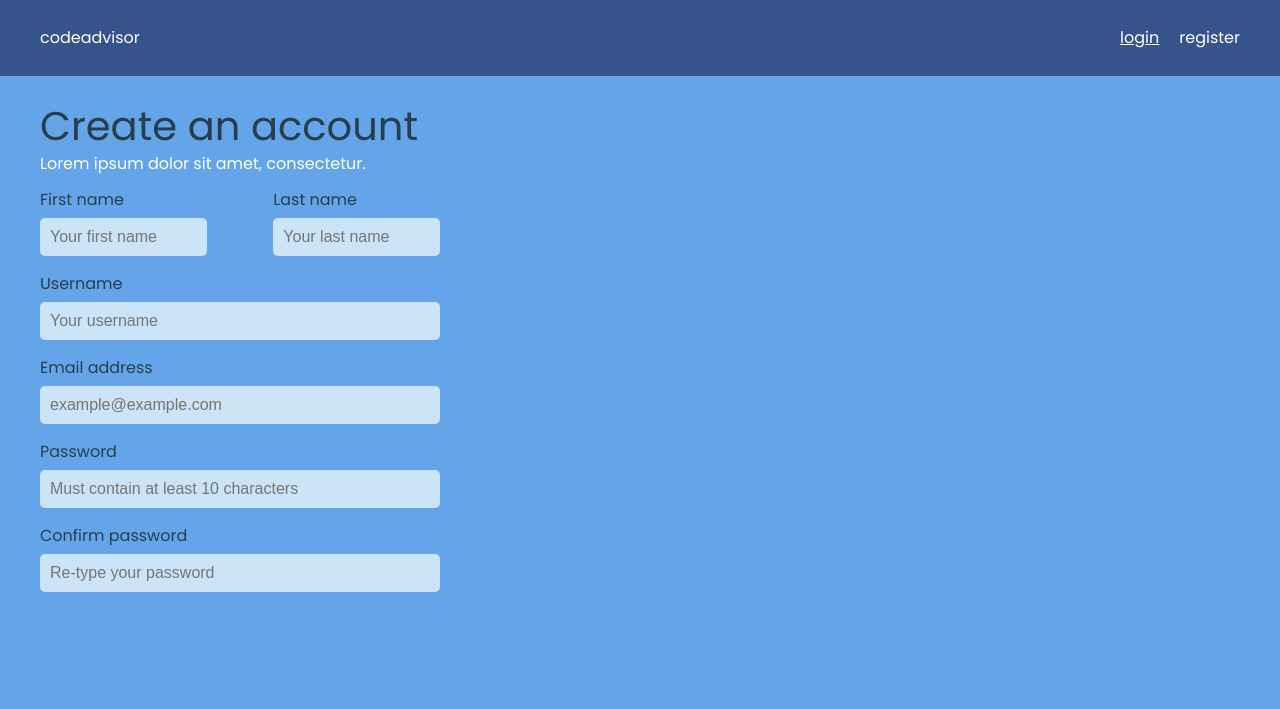
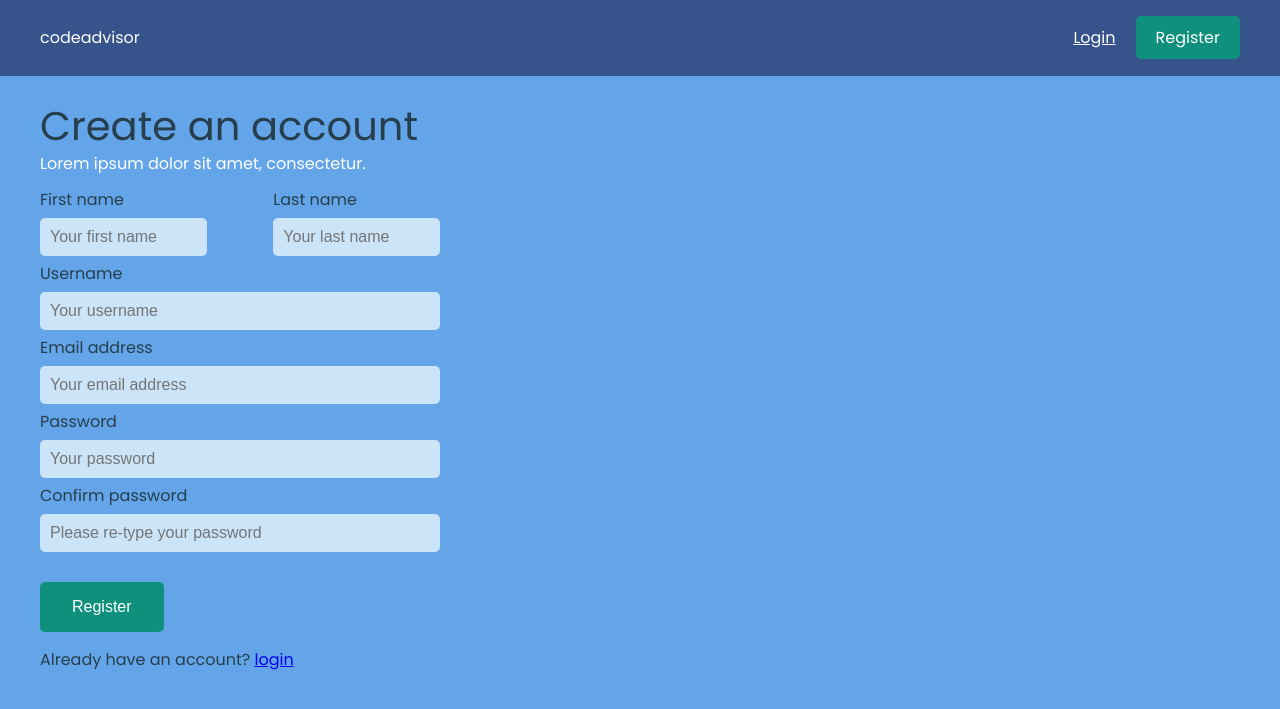
Before and after one commit to chipchap31/codeadvisor, a Flask app: page /register in a window 1280 px wide. Shown: the top 709 px of the page. Run offline with Flask 2, Linux system fonts and the light colour scheme; some libraries are stand-ins or nearby versions.

Commit message:
playing with flask blueprint

```diff
--- a/app.py
+++ b/app.py
@@ -1,9 +1,12 @@
 from mongo import Mongo
-from flask import Flask, render_template, request, make_response, redirect
+from flask import Blueprint, Flask, render_template, request, make_response, redirect
 import os
+from middlewares.user_middlewares import require_login
 
+from routes.user_routes import user
 app = Flask(__name__)
 
+app.register_blueprint(user)
 # we extract the mongo uri from the env
 MONGO_URI = os.environ.get("MONGO_URI")
 
@@ -14,13 +17,52 @@ db = Mongo(MONGO_URI)
 
 @app.route("/")
 def index():
+    # we define a reusable method @ user_authenticate that redirects the
+    # page depending on whether the user is logged In or not
+    user = require_login(request.cookies)
+    print(user)
+    if user:
+        # true if the user is currently logged in
+        return redirect("/" + user["user_name"])
     return render_template("index.html")
 
 
-@app.route("/register")
+@app.route("/register", methods=["POST", "GET"])
 def register():
+    if request.method == "POST":
 
+        # register a new user
+        if db.register_user(request.form):
+            return "Registered"
+        else:
+            return render_template("register.html", input=request.form, error=True, message=db.fetch_error())
+        return "Posted"
     return render_template("register.html")
+
+
+@app.route("/login", methods=["POST", "GET"])
+def login():
+    if request.method == "POST":
+        # authenticate user
+        user_fetch = db.login_user(request.form)
+
+        if not user_fetch:
+
+            return render_template("login.html", error=True, message=db.fetch_error())
+
+            # no user was found
+
+        response = make_response(redirect("/"))
+        response.set_cookie("user_data", user_fetch)
+        return response
+    return render_template("login.html")
+
+
+@app.route("/logout")
+def logout():
+    response = make_response(redirect("/"))
+    response.delete_cookie('user_data')
+    return response
 
 
 if __name__ == "__main__":
--- a/static/sass/base/colour.sass
+++ b/static/sass/base/colour.sass
@@ -2,11 +2,19 @@ $dark_blue: #273e4c
 $indigo: #37538c
 $blue: #64a5e9
 $light_blue: #cbe4f8
+$red: #8c1c1c
+$green: #0e907d
 .bg_indigo
     background-color: $indigo
 .bg_blue
     background-color: $blue
 .bg_light_blue
     background-color: $light_blue
+
+.bg_green
+    background-color: $green
 .color_white
     color: white
+
+.color_error
+    color: $red
--- a/static/sass/base/reset.sass
+++ b/static/sass/base/reset.sass
@@ -31,5 +31,5 @@ table
 img,form, input
     width: 100%
 
-input
+input, button
     font-size: 16px
--- /dev/null
+++ b/static/sass/components/buttons.sass
@@ -0,0 +1,15 @@
+.button
+    border-radius: 5px
+    border: none
+    cursor: pointer
+    color: white
+    transition: 200ms
+    &:hover
+        transform: scale(1.1)
+        box-shadow: -5px -5px 12px rgba(153, 153, 153, .2), 5px 5px 12px rgba(153, 153, 153, .2)
+
+.button_md
+    padding: 16px 32px
+
+.button_sm
+    padding: 10px 20px
--- a/static/sass/master.sass
+++ b/static/sass/master.sass
@@ -4,3 +4,4 @@
 @import "base/typo"
 @import "layout/grid"
 @import "components/form"
+@import "components/buttons"
--- a/templates/base.html
+++ b/templates/base.html
@@ -7,12 +7,12 @@
     <meta http-equiv="X-UA-Compatible" content="ie=edge">
     <title>Document</title>
     <link rel="stylesheet" href="{{ url_for("static", filename="css/master.css")}}">
+    <script src="https://unpkg.com/feather-icons"></script>
 </head>
 
 <body class="bg_blue">
     {% block content %}
     {% endblock %}
-
 </body>
 
 </html>
--- a/templates/includes/macros.html
+++ b/templates/includes/macros.html
@@ -3,16 +3,16 @@
 
 <nav class='bg_indigo py_30'>
     <div class='container x_space-between d_flex'>
-        <a href='#' class='color_white decor-none'>codeadvisor</a>
+        <a href='/' class='color_white decor-none'>codeadvisor</a>
         <ul class='d_flex'>
             {% if email %}
             <li>{{ email }}</li>
             {% else %}
             <li>
-                <a href='/login' class='color_white'>login</a>
+                <a href='/login' class='color_white'>Login</a>
             </li>
             <li class='ml_20'>
-                <a href='/register' class='color_white decor-none'>register</a>
+                <a href='/register' class='button button_sm decor-none bg_green'>Register</a>
             </li>
             {% endif %}
         </ul>
@@ -27,6 +27,5 @@
 
 
 {% macro render_input(name, label, type, placeholder) %}
-<label for='{{name}}'>{{label}}</label>
-<input class="mt_10 mb_20" id='{{name}}' name='{{name}}' type='{{type}}' placeholder="{{placeholder}}">
+
 {% endmacro %}
--- a/templates/register.html
+++ b/templates/register.html
@@ -1,4 +1,4 @@
-{% from "includes/macros.html" import render_input, render_nav %}
+{% from "includes/macros.html" import  render_nav %}
 {% extends "base.html" %}
 {% block content %}
 {{ render_nav(False) }}
@@ -9,20 +9,60 @@
             <div class='col_4'>
                 <h1>Create an account</h1>
                 <p class='mt_10 color_white'>Lorem ipsum dolor sit amet, consectetur.</p>
-                <form class="mt_20">
+
+                <form class="mt_20" action="/register" method="POST">
                     <div class='row d_flex x_space-between'>
                         <div class='col_5'>
-                            {{ render_input("first_name", "First name", "text", "Your first name")}}
+
+                            <label for='first_name'>First name</label>
+                            <input value="{{ input["first_name"] if error else ''}}" class="my_10" id='first_name'
+                                name='first_name' type='text' placeholder="Your first name">
+
                         </div>
                         <div class='col_5'>
-                            {{ render_input("last_name", "Last name", "text", "Your last name")}}
+                            <label for='last_name'>Last name</label>
+                            <input value="{{ input["last_name"] if error else ''}}" class="my_10" id='last_name'
+                                name='last_name' type='text' placeholder="Your last name">
+
                         </div>
                     </div>
-                    {{ render_input("user_name", "Username", "text", "Your username")}}
-                    {{ render_input("email", "Email address", "email", "example@example.com")}}
-                    {{ render_input("password", "Password", "password", "Must contain at least 10 characters")}}
-                    {{ render_input("password2", "Confirm password", "password", "Re-type your password")}}
 
+                    <label for='user_name'>Username</label>
+                    <input value="{{ input["user_name"] if error else '' }}" required class="my_10" id='user_name'
+                        name='user_name' type='text' placeholder="Your username">
+
+                    {% if error %}
+                    <div class='mb_10 color_error'>
+                        {{message["user_name"] if message["user_name"]}}
+                    </div>
+                    {% endif %}
+
+
+                    <label for='email'>Email address</label>
+                    <input value="{{ input["email"] if error else ''}}" required class="my_10" id='email' name='email'
+                        type='email' placeholder="Your email address">
+                    {% if error %}
+                    <div class='mb_10 color_error'>
+                        {{message["email"] if message["email"] }}
+                    </div>
+                    {% endif %}
+                    <label for='password'>Password</label>
+                    <input required class="my_10" id='password' name='password' type='password'
+                        placeholder="Your password">
+
+                    {% if error %}
+                    <div class='mb_10 color_error'>
+                        {{message["password"]}}
+                    </div>
+                    {% endif %}
+                    <label for='password2'>Confirm password</label>
+                    <input required class="my_10" id='password2' name='password2' type='password'
+                        placeholder="Please re-type your password">
+
+                    <button class='button button_md bg_green mt_20' type='submit'>Register</button>
+                    <div class='mt_20'>
+                        <p>Already have an account? <a href="/login">login</a></p>
+                    </div>
                 </form>
             </div>
         </div>
```
Also changed, not shown: middlewares/user_middlewares.py (added, +8 -0 lines), mongo.py (+93 -1 lines), routes/user_routes.py (added, +23 -0 lines), templates/login.html (added, +42 -0 lines), static/css/master.css, 1 other file.
